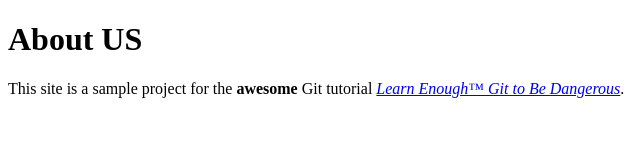
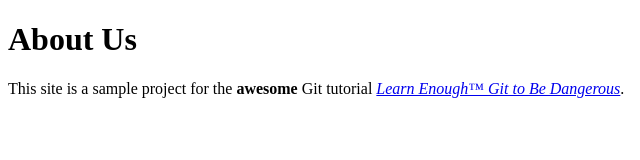
Before and after one commit to Benjaminpjacobs/website, a plain HTML site: page about.html in a window 1280 px wide. Shown: the full height of the page, 0-640 px from the left. Drawn offline with Linux system fonts and the light colour scheme.

Commit message:
Fix about head

```diff
--- a/about.html
+++ b/about.html
@@ -6,7 +6,7 @@
 </head>
 
 <body>
-    <h1>About US</h1>
+    <h1>About Us</h1>
     <p>This site is a sample project for the <strong>awesome</strong> Git tutorial <a href="http://learnenough.com/git-tutorial"><em>Learn Enough™ Git to Be Dangerous</em></a>.
     </p>
 </body>
```
